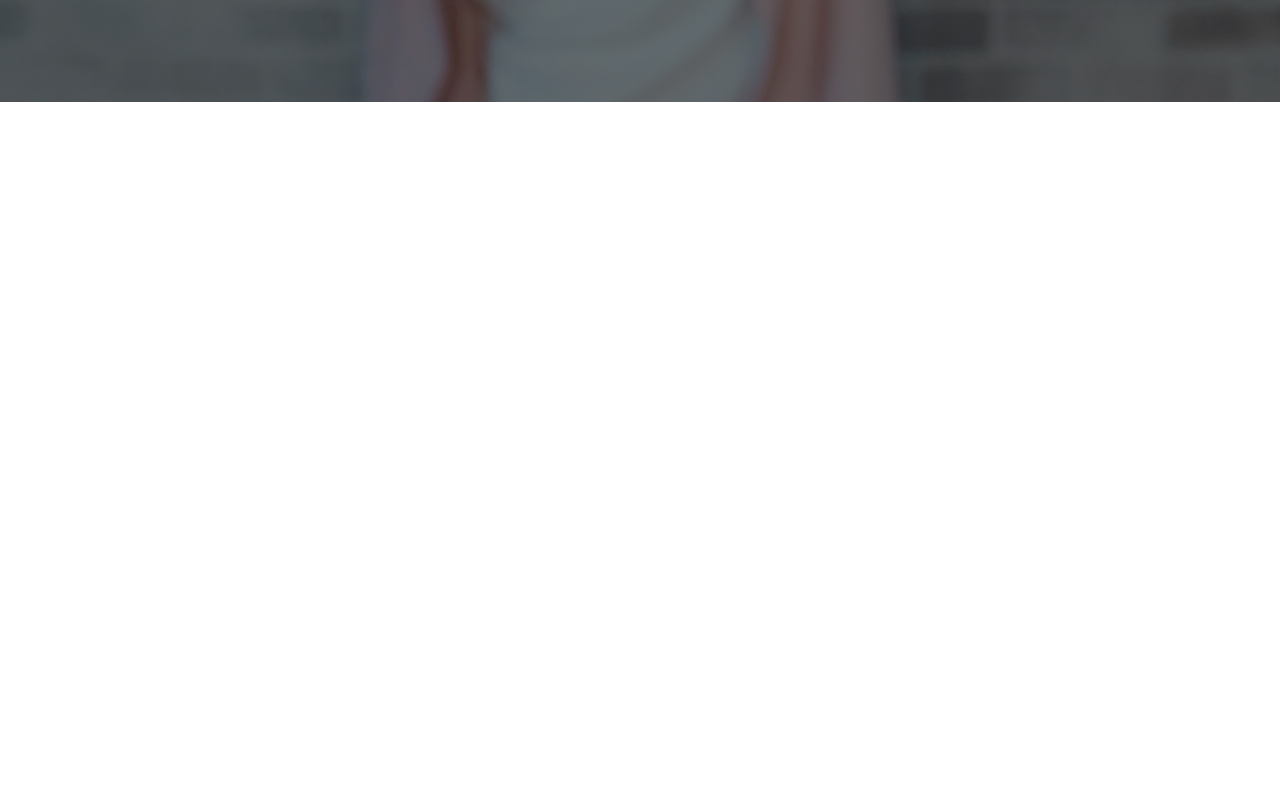
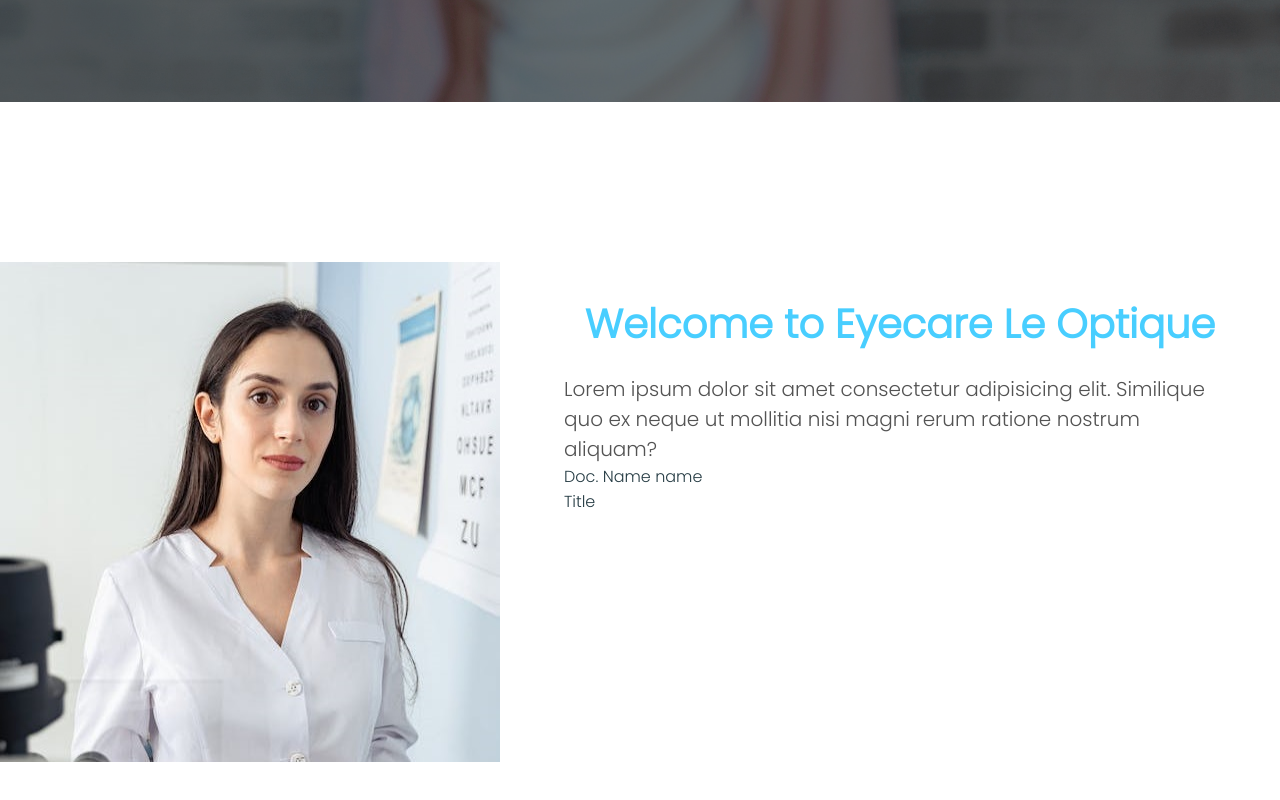
Before and after one commit to Rej327/Eyecare-Le-Optic, a Next.js app: page / in a window 1280 px wide. Shown: the part 698-1498 px from the top of the page. Before the commit the page ends 800 px from the top, so only its background shows below. Built offline with nearby package versions, Linux system fonts and the light colour scheme.

Commit message:
Welcome Components

```diff
--- /dev/null
+++ b/src/components/Welcome.tsx
@@ -0,0 +1,19 @@
+import Image from "next/image";
+import profile from '@/assets/profile.jpeg'
+import variable from '@/styles/variables.module.scss'
+
+export default function Welcome() {
+    return (
+        <div className={variable.welcomeSection}>
+                <Image src={profile} alt="Doc. Chadilyn" height={500} width={500}
+                />
+
+            <div className={variable.context}>
+                <p className={variable.head}>Welcome to Eyecare Le Optique</p>
+                <p className={variable.desc}>Lorem ipsum dolor sit amet consectetur adipisicing elit. Similique quo ex neque ut mollitia nisi magni rerum ratione nostrum aliquam?</p>
+                <p className={variable.name}>Doc. Name name</p>
+                <p className={variable.title}>Title</p>
+            </div>
+        </div>
+    )
+}
--- a/src/pages/index.tsx
+++ b/src/pages/index.tsx
@@ -2,6 +2,7 @@ import Navigation from "@/components/Navigation";
 import Head from "next/head";
 import variable from "../styles/variables.module.scss";
 import Hero from "@/components/Hero";
+import Welcome from "@/components/Welcome";
 
 export default function Home() {
   return (
@@ -15,6 +16,7 @@ export default function Home() {
       <main className={variable.main}>
         <Navigation />
         <Hero />
+        <Welcome />
       </main>
     </>
   );
--- a/src/styles/_mixins.scss
+++ b/src/styles/_mixins.scss
@@ -8,4 +8,14 @@
   @media (min-width: 800px) {
     @content;
   }
+
+
 }
+
+@mixin mobileMinWidth {
+  @media (min-width: 800px) {
+    @content;
+  }
+
+
+}
--- a/src/styles/variables.module.scss
+++ b/src/styles/variables.module.scss
@@ -4,7 +4,7 @@
 $color-nav: rgb(243, 242, 242);
 $hover-color: #48ceff;
 $base-color: #48ceff;
-$sub-color: #263c44;
+$sub-color: #535353;
 $font: "Poppins", sans-serif;
 $bg-image: url("../assets/hero.jpg");
 
@@ -143,3 +143,35 @@ $bg-image: url("../assets/hero.jpg");
     }
   }
 }
+
+.welcomeSection {
+
+  @include mobileMinWidth() {
+  display: flex;
+  justify-content: center;
+  margin: 10rem auto;
+  width: 1300px;
+}
+
+
+
+.context {
+width: auto;
+padding: 2rem 4rem;
+font-family: $font;
+
+.head {
+  color: $base-color;
+  font-weight: 700;
+  text-align: center;
+  font-size: 2.5rem;
+  margin-bottom: 20px;
+}
+
+.desc {
+  font-size: 20px;
+ color: $sub-color;
+}
+}
+
+}
```
